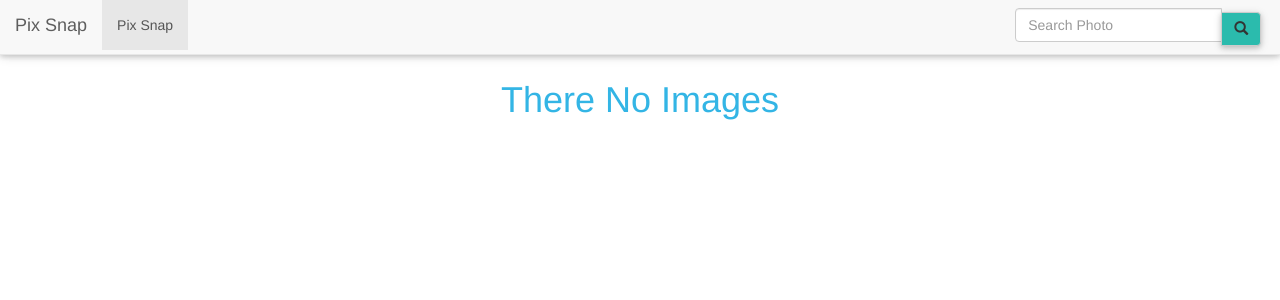
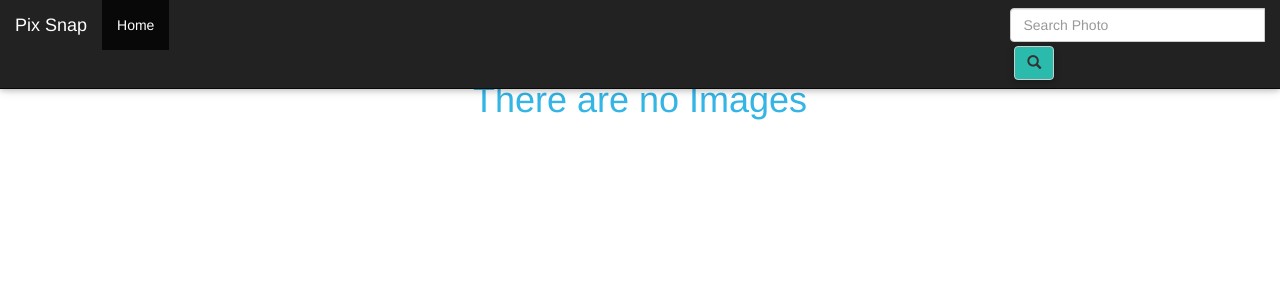
Before and after one commit to Agneskoinange/PIXSNAP, a Django app: page / in a window 1280 px wide. Shown: the top 300 px of the page. Run offline with Django 4.2, Linux system fonts and the light colour scheme; data that the repository does not hold is empty; some libraries are stand-ins or nearby versions.

Commit message:
style images.html

```diff
--- a/app/templates/images.html
+++ b/app/templates/images.html
@@ -27,7 +27,7 @@
   </div>
   {% empty %}
   <div class="row">
-    <h1 class="text-center text-info">There No Images </h1>
+    <h1 class="text-center text-info">There are no Images </h1>
   </div>
   {% endfor %}
 </div>
--- a/app/templates/navbar.html
+++ b/app/templates/navbar.html
@@ -8,11 +8,11 @@
 </head>
 
 <body>
-  <nav class="navbar navbar-default navbar-fixed-top">
+  <nav class="navbar navbar-inverse navbar-fixed-top">
     <div class="container-fluid">
       <div class="navbar-header">
         <ul class="nav navbar-nav navbar-right">
-           <li class="active"><a href="{% url 'Silicon_Valley' %}">Pix Snap<span class="sr-only">(current)</span></a></li>
+           <li class="active"><a href="{% url 'Silicon_Valley' %}"> Home <span class="sr-only">(current)</span></a></li>
         </ul>
         <!--we will link the navbar-brand to the main index page-->
         <a class="navbar-brand" href="{% url 'images' %}"> Pix Snap</a>
@@ -21,11 +21,11 @@
       <!--adding a search_form-->
       <div class=" navbar-right">
         <form class="navbar-form" role="search" action="{% url 'search_results' %}">
-          <div class="input-group">
+          <div class="input-group" class="input-group-btn">
             <input type="text" class="form-control" placeholder= "Search Photo" name="image">
-          <div class="input-group-btn">
+          <!-- <div class="input-group-btn"> -->
             <button class="btn btn-default" type="submit"><i class="glyphicon glyphicon-search"></i></button>
-          </div>
+          <!-- </div> -->
         </div>
       </form>
     </div>
```
